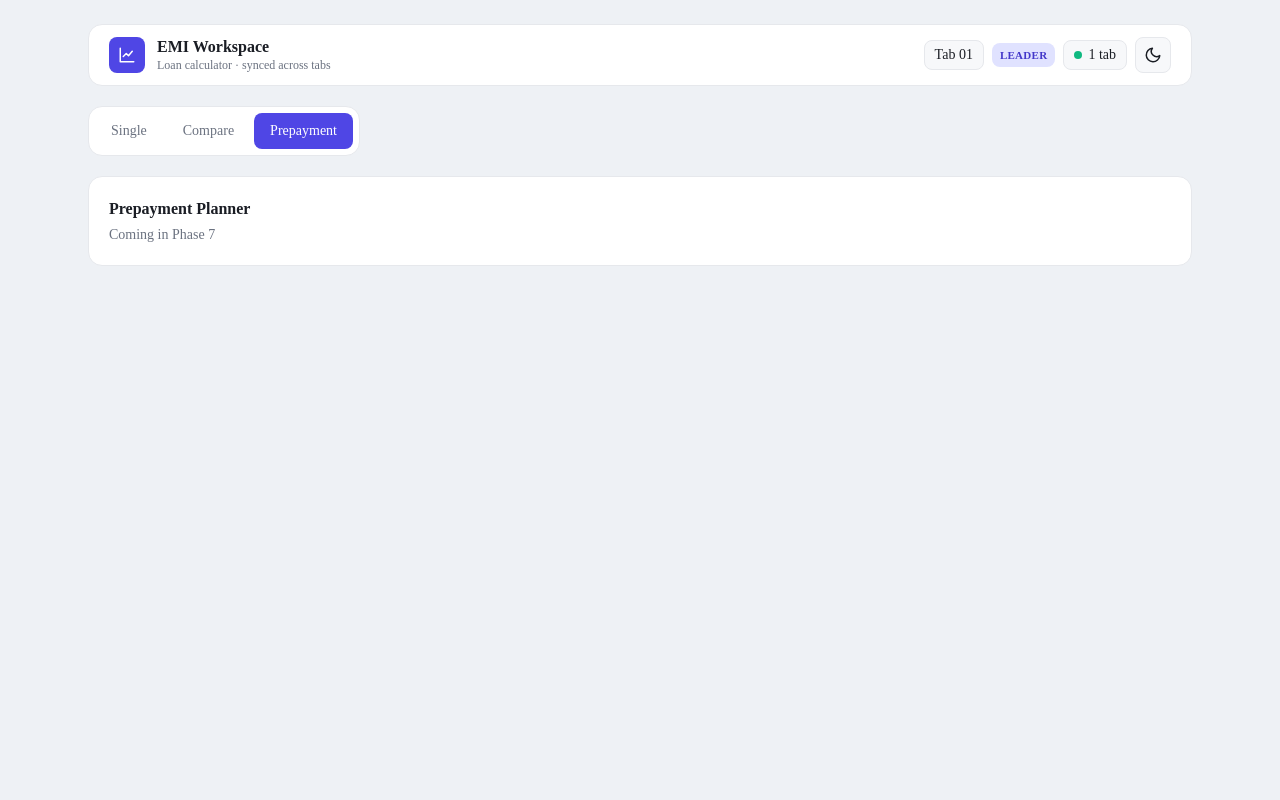
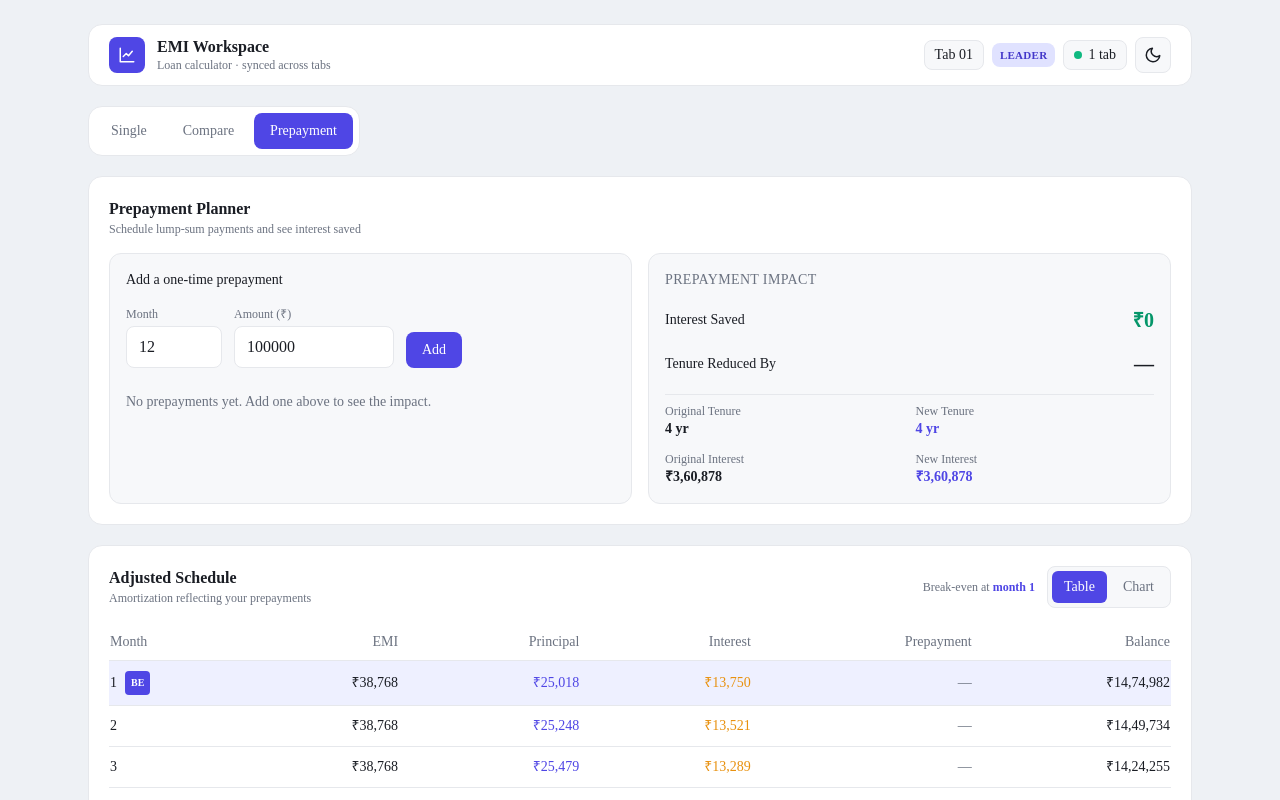
Before and after one commit to architaagr25/loanlens, a Next.js app: page / in a window 1280 px wide. Both pictures are taken after a click on the button "Prepayment". Shown: the top 800 px of the page. Built offline with nearby package versions, Linux system fonts and the light colour scheme.

Commit message:
feat: prepayment planner and theme sync

```diff
--- /dev/null
+++ b/src/components/PrepaymentPlanner.jsx
@@ -0,0 +1,189 @@
+"use client";
+
+import { useMemo, useState } from "react";
+import { useSharedState } from "@/hooks/useSharedState";
+import { prepaymentImpact } from "@/lib/emi";
+import { formatINR, formatMonths } from "@/lib/format";
+
+function newId() {
+  if (typeof crypto !== "undefined" && crypto.randomUUID) {
+    return "p-" + crypto.randomUUID().slice(0, 6);
+  }
+  return "p-" + Math.random().toString(36).slice(2, 8);
+}
+
+// Schedule one-time lump-sum prepayments and see the impact. Prepayments are
+// synced state, so they appear in every tab. The math (cap at balance, ignore
+// months beyond tenure, sum same-month) lives in buildSchedule/prepaymentImpact.
+export default function PrepaymentPlanner() {
+  const { state, setPrepayments } = useSharedState();
+  const { amount, rate, tenure, prepayments } = state;
+
+  const [month, setMonth] = useState("12");
+  const [amt, setAmt] = useState("100000");
+
+  const impact = useMemo(
+    () => prepaymentImpact(amount, rate, tenure, prepayments),
+    [amount, rate, tenure, prepayments]
+  );
+
+  const monthNum = Number(month);
+  const amtNum = Number(amt);
+  const valid =
+    Number.isInteger(monthNum) &&
+    monthNum >= 1 &&
+    monthNum <= tenure &&
+    Number.isFinite(amtNum) &&
+    amtNum > 0;
+
+  const add = () => {
+    if (!valid) return;
+    setPrepayments([
+      ...prepayments,
+      { id: newId(), month: monthNum, amount: amtNum },
+    ]);
+  };
+
+  const remove = (id) =>
+    setPrepayments(prepayments.filter((p) => p.id !== id));
+
+  const sorted = [...prepayments].sort((a, b) => a.month - b.month);
+
+  return (
+    <section className="card p-5 space-y-4">
+      <div>
+        <h2 className="font-semibold">Prepayment Planner</h2>
+        <p className="text-muted text-xs">
+          Schedule lump-sum payments and see interest saved
+        </p>
+      </div>
+
+      <div className="grid grid-cols-1 lg:grid-cols-2 gap-4">
+        {/* Left: add + list */}
+        <div className="card-muted p-4 space-y-4">
+          <p className="text-sm font-medium">Add a one-time prepayment</p>
+          <div className="flex flex-wrap items-end gap-3">
+            <Field label="Month">
+              <input
+                type="number"
+                min={1}
+                max={tenure}
+                value={month}
+                onChange={(e) => setMonth(e.target.value)}
+                className="card px-3 py-2 rounded-lg w-24 outline-none"
+              />
+            </Field>
+            <Field label="Amount (₹)">
+              <input
+                type="number"
+                min={1}
+                value={amt}
+                onChange={(e) => setAmt(e.target.value)}
+                className="card px-3 py-2 rounded-lg w-40 outline-none"
+              />
+            </Field>
+            <button
+              onClick={add}
+              disabled={!valid}
+              className="px-4 py-2 rounded-lg bg-brand-600 text-white text-sm font-medium disabled:opacity-40"
+            >
+              Add
+            </button>
+          </div>
+          {!valid && (month !== "" || amt !== "") && (
+            <p className="text-xs text-amber-600">
+              Month must be 1–{tenure} and amount greater than 0.
+            </p>
+          )}
+
+          <div className="space-y-2">
+            {sorted.length === 0 ? (
+              <p className="text-muted text-sm py-2">
+                No prepayments yet. Add one above to see the impact.
+              </p>
+            ) : (
+              sorted.map((p) => (
+                <div
+                  key={p.id}
+                  className="card flex items-center justify-between px-3 py-2 rounded-lg text-sm"
+                >
+                  <span>
+                    Month <span className="font-semibold">{p.month}</span> ·{" "}
+                    {formatINR(p.amount)}
+                  </span>
+                  <button
+                    onClick={() => remove(p.id)}
+                    aria-label="Remove prepayment"
+                    className="text-muted hover:text-red-500 transition"
+                  >
+                    ✕
+                  </button>
+                </div>
+              ))
+            )}
+          </div>
+        </div>
+
+        {/* Right: impact */}
+        <div className="card-muted p-4 space-y-4">
+          <p className="text-sm font-medium uppercase tracking-wide text-muted">
+            Prepayment Impact
+          </p>
+
+          <div className="flex items-center justify-between">
+            <span className="text-sm">Interest Saved</span>
+            <span className="text-xl font-bold text-emerald-600">
+              {formatINR(impact.interestSaved)}
+            </span>
+          </div>
+          <div className="flex items-center justify-between">
+            <span className="text-sm">Tenure Reduced By</span>
+            <span className="text-xl font-bold">
+              {impact.tenureReduced > 0
+                ? formatMonths(impact.tenureReduced)
+                : "—"}
+            </span>
+          </div>
+
+          <div className="grid grid-cols-2 gap-3 pt-2 border-t divider text-sm">
+            <Stat label="Original Tenure" value={formatMonths(impact.originalTenure)} />
+            <Stat
+              label="New Tenure"
+              value={formatMonths(impact.newTenure)}
+              accent
+            />
+            <Stat
+              label="Original Interest"
+              value={formatINR(impact.originalTotalInterest)}
+            />
+            <Stat
+              label="New Interest"
+              value={formatINR(impact.newTotalInterest)}
+              accent
+            />
+          </div>
+        </div>
+      </div>
+    </section>
+  );
+}
+
+function Field({ label, children }) {
+  return (
+    <label className="space-y-1">
+      <span className="block text-xs text-muted">{label}</span>
+      {children}
+    </label>
+  );
+}
+
+function Stat({ label, value, accent }) {
+  return (
+    <div>
+      <p className="text-muted text-xs">{label}</p>
+      <p className={"font-semibold " + (accent ? "text-brand-600" : "")}>
+        {value}
+      </p>
+    </div>
+  );
+}
--- a/src/components/Workspace.jsx
+++ b/src/components/Workspace.jsx
@@ -11,6 +11,7 @@ import PrincipalInterestBar from "./PrincipalInterestBar";
 import AmortizationView from "./AmortizationView";
 import SensitivityGrid from "./SensitivityGrid";
 import CompareMode from "./CompareMode";
+import PrepaymentPlanner from "./PrepaymentPlanner";
 
 // Top-level layout. Reads the synced inputs, derives the summary (memoized so
 // it only recomputes when inputs change), and renders the active mode.
@@ -56,21 +57,18 @@ export default function Workspace() {
       {mode === "compare" && <CompareMode />}
 
       {mode === "prepayment" && (
-        <Placeholder title="Prepayment Planner" note="Coming in Phase 7" />
+        <>
+          <PrepaymentPlanner />
+          <AmortizationView
+            title="Adjusted Schedule"
+            subtitle="Amortization reflecting your prepayments"
+            usePrepayments
+          />
+        </>
       )}
 
-      {/* Amortization schedule shows in single mode (prepayment mode gets its
-          own prepayment-aware schedule in Phase 7). */}
+      {/* Single mode shows the base (no-prepayment) schedule. */}
       {mode === "single" && <AmortizationView />}
     </div>
   );
 }
-
-function Placeholder({ title, note }) {
-  return (
-    <section className="card p-5">
-      <h2 className="font-semibold">{title}</h2>
-      <p className="text-muted text-sm mt-1">{note}</p>
-    </section>
-  );
-}
```
